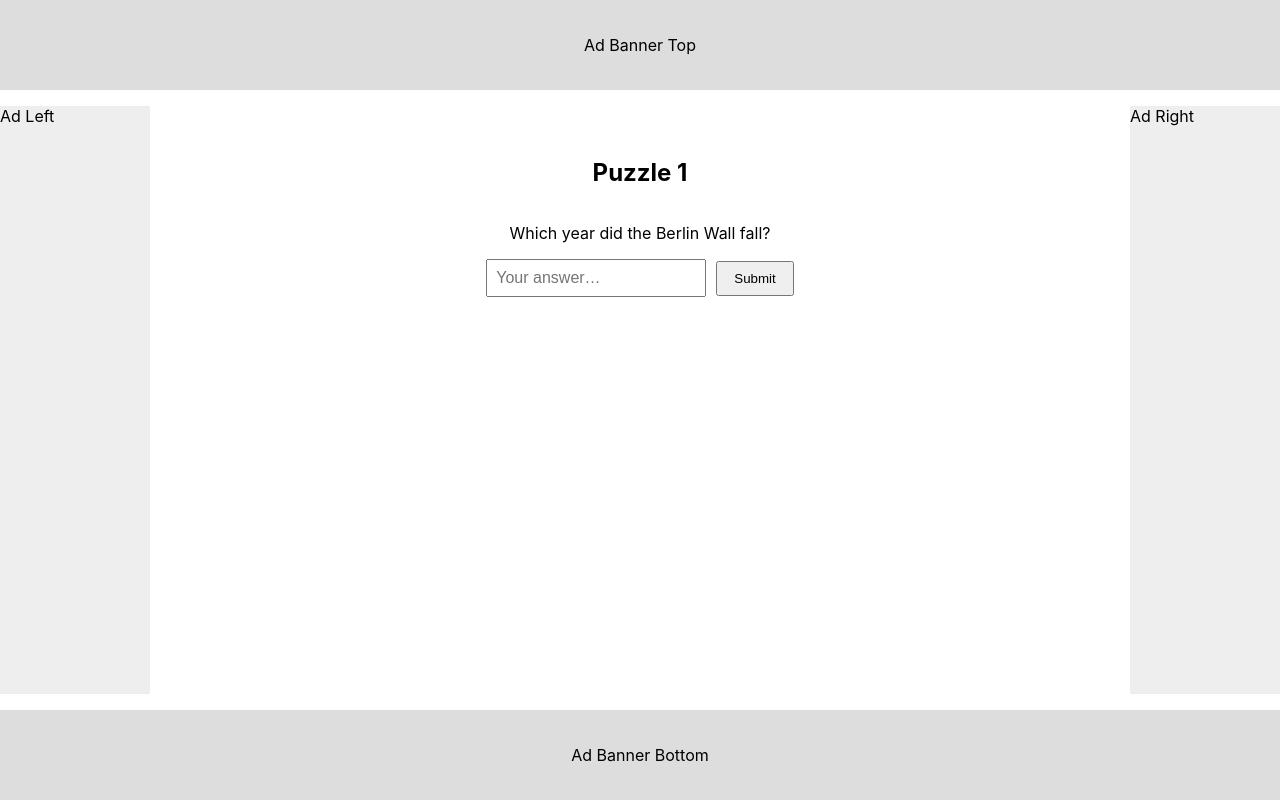
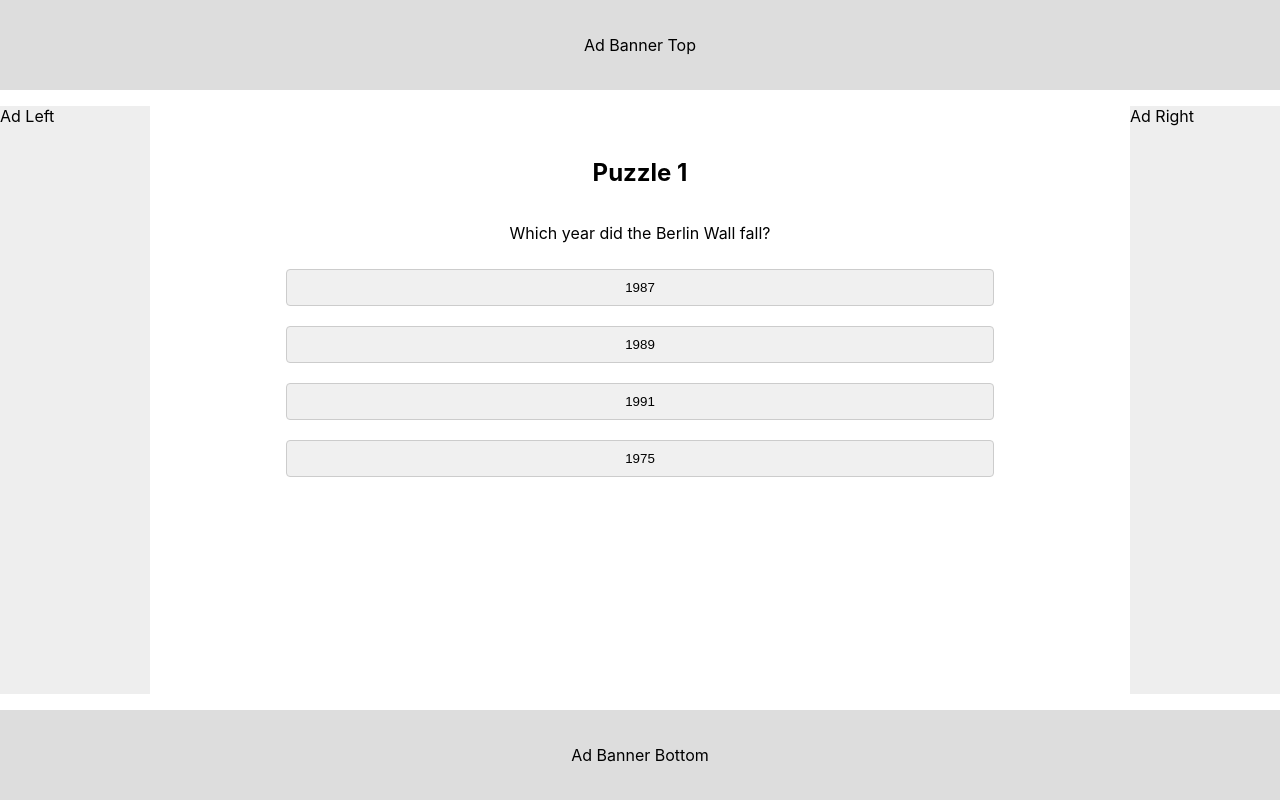
Before and after one commit to justinchase1984/mind-sprint, a Next.js app: page /puzzle/1 in a window 1280 px wide. Built offline with nearby package versions, Linux system fonts and the light colour scheme.

Commit message:
Update [id].tsx

```diff
--- a/pages/puzzle/[id].tsx
+++ b/pages/puzzle/[id].tsx
@@ -1,4 +1,4 @@
-// File: pages/puzzle/[id].tsx
+// pages/puzzle/[id].tsx
 import Head from 'next/head'
 import { useRouter } from 'next/router'
 import { FormEvent, useState, useEffect } from 'react'
@@ -13,15 +13,14 @@ export default function PuzzlePage() {
   const idNum   = parseInt((router.query.id as string) || '1', 10)
   const puzzle  = puzzles[idNum - 1]
 
-  // <-- Local state for the current answer
-  const [answer, setAnswer] = useState('')
+  // track selected option
+  const [selected, setSelected] = useState<string>('')
 
-  // <-- Clear the answer input whenever the puzzle number changes
+  // clear on puzzle change
   useEffect(() => {
-    setAnswer('')
+    setSelected('')
   }, [idNum])
 
-  // If no puzzle (past #10), show “done”
   if (!puzzle) {
     return (
       <>
@@ -34,13 +33,11 @@ export default function PuzzlePage() {
     )
   }
 
-  // Submission handler
-  const handleSubmit = (e: FormEvent) => {
-    e.preventDefault()
-    const isCorrect =
-      answer.trim().toLowerCase() === puzzle.answer.toLowerCase()
+  const handleAnswer = (choice: string) => {
+    const isCorrect = choice === puzzle.answer
     let { current, max } = getStreaks()
-    isCorrect ? current++ : (current = 0)
+    if (isCorrect) current++
+    else current = 0
     if (current > max) max = current
     saveStreaks(current, max)
     router.push(`/puzzle/${idNum + 1}`)
@@ -55,6 +52,7 @@ export default function PuzzlePage() {
         Ad Banner Top
       </div>
       <div className="adL" style={{ background: '#eee' }}>Ad Left</div>
+
       <div className="main" style={{ textAlign: 'center', padding: '2rem' }}>
         <Head>
           <title>Puzzle {idNum} | Mind Sprint</title>
@@ -62,21 +60,27 @@ export default function PuzzlePage() {
         </Head>
         <h2>Puzzle {idNum}</h2>
         <p>{puzzle.question}</p>
-        <form onSubmit={handleSubmit}>
-          <input
-            name="answer"
-            value={answer}
-            onChange={(e) => setAnswer(e.target.value)}
-            autoComplete="off"
-            placeholder="Your answer…"
-            required
-            style={{ padding: '8px', fontSize: 16, width: 200 }}
-          />
-          <button type="submit" style={{ marginLeft: 10, padding: '8px 16px' }}>
-            Submit
+
+        {puzzle.options.map((opt) => (
+          <button
+            key={opt}
+            onClick={() => handleAnswer(opt)}
+            style={{
+              display: 'block',
+              margin: '10px auto',
+              padding: '10px 20px',
+              width: '80%',
+              background: '#f0f0f0',
+              border: '1px solid #ccc',
+              borderRadius: 4,
+              cursor: 'pointer',
+            }}
+          >
+            {opt}
           </button>
-        </form>
+        ))}
       </div>
+
       <div className="adR" style={{ background: '#eee' }}>Ad Right</div>
       <div
         className="footer"
```
